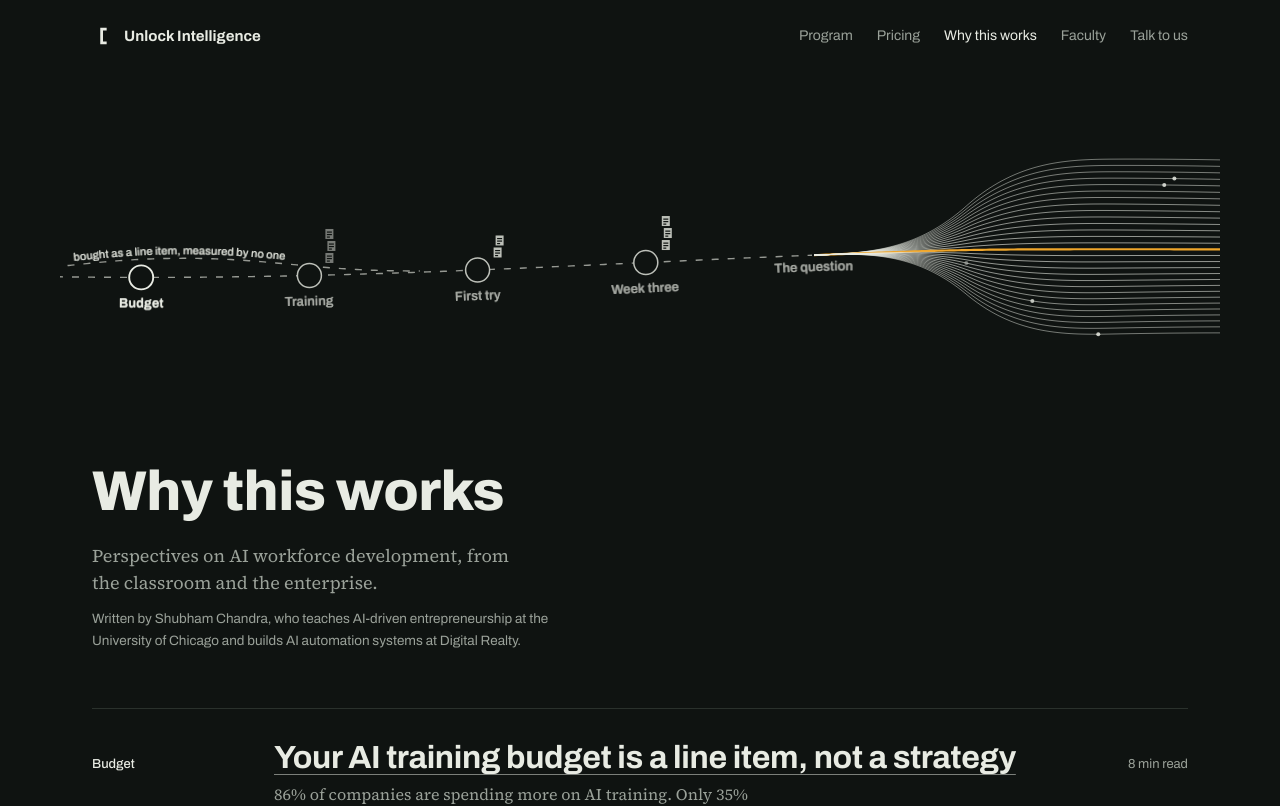
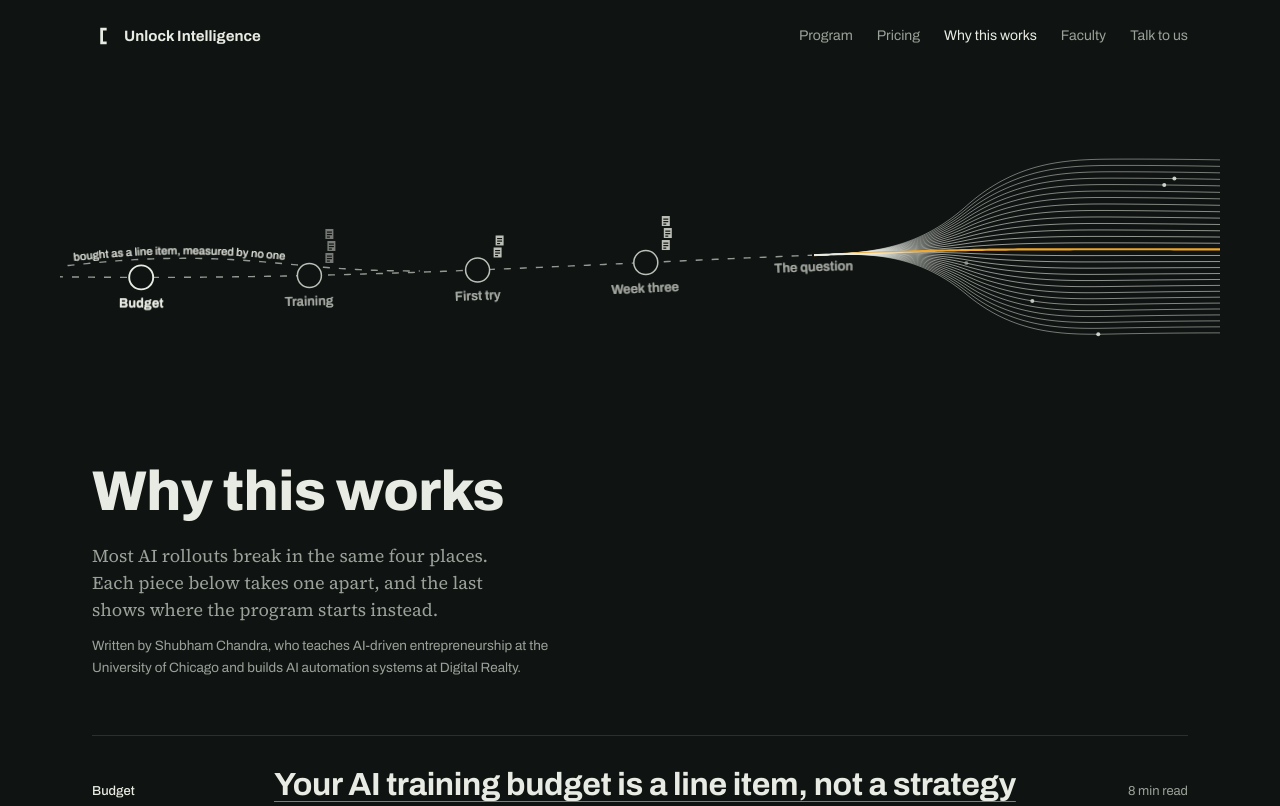
Before and after one commit to ShubhamMChandra/unlock_intelligence, a Next.js app: page /insights in a window 1280 px wide. Shown: the top 806 px of the page. Built offline with nearby package versions, Linux system fonts and the light colour scheme.

Commit message:
fix: rewrite the Why this works intro to match the page
Co-Authored-By: Claude Opus 5.5 <noreply@anthropic.com>
Claude-Session: https://claude.ai/code/session_01FDP1fNGtEapygtohoVv6zk

```diff
--- a/src/app/(marketing)/insights/page.tsx
+++ b/src/app/(marketing)/insights/page.tsx
@@ -8,7 +8,7 @@ import type { Metadata } from "next";
 import { InsightsIndex } from "@/components/stream/insights/insights-index";
 import { Closing } from "@/components/stream/sections/closing";
 
-const description = "Perspectives on AI workforce development, from the classroom and the enterprise.";
+const description = "Most AI rollouts break in the same four places. Each piece below takes one apart, and the last shows where the program starts instead.";
 
 export const metadata: Metadata = {
   title: "Why this works",
--- a/src/components/stream/insights/insights-index.tsx
+++ b/src/components/stream/insights/insights-index.tsx
@@ -28,7 +28,7 @@ export function InsightsIndex() {
         <header className="max-w-[60ch]">
           <h1 className={cn(sectionTitle, "text-[40px] md:text-[56px] [font-stretch:80%]")}>Why this works</h1>
           <p className={cn(lead, "max-w-[44ch] text-[17px] md:text-[18px]")}>
-            Perspectives on AI workforce development, from the classroom and the enterprise.
+            Most AI rollouts break in the same four places. Each piece below takes one apart, and the last shows where the program starts instead.
           </p>
           <p className="mt-3 max-w-[60ch] text-[13.5px] leading-relaxed text-haze">
             Written by Shubham Chandra, who teaches AI-driven entrepreneurship at the University of Chicago and builds AI automation systems at Digital Realty.
```
